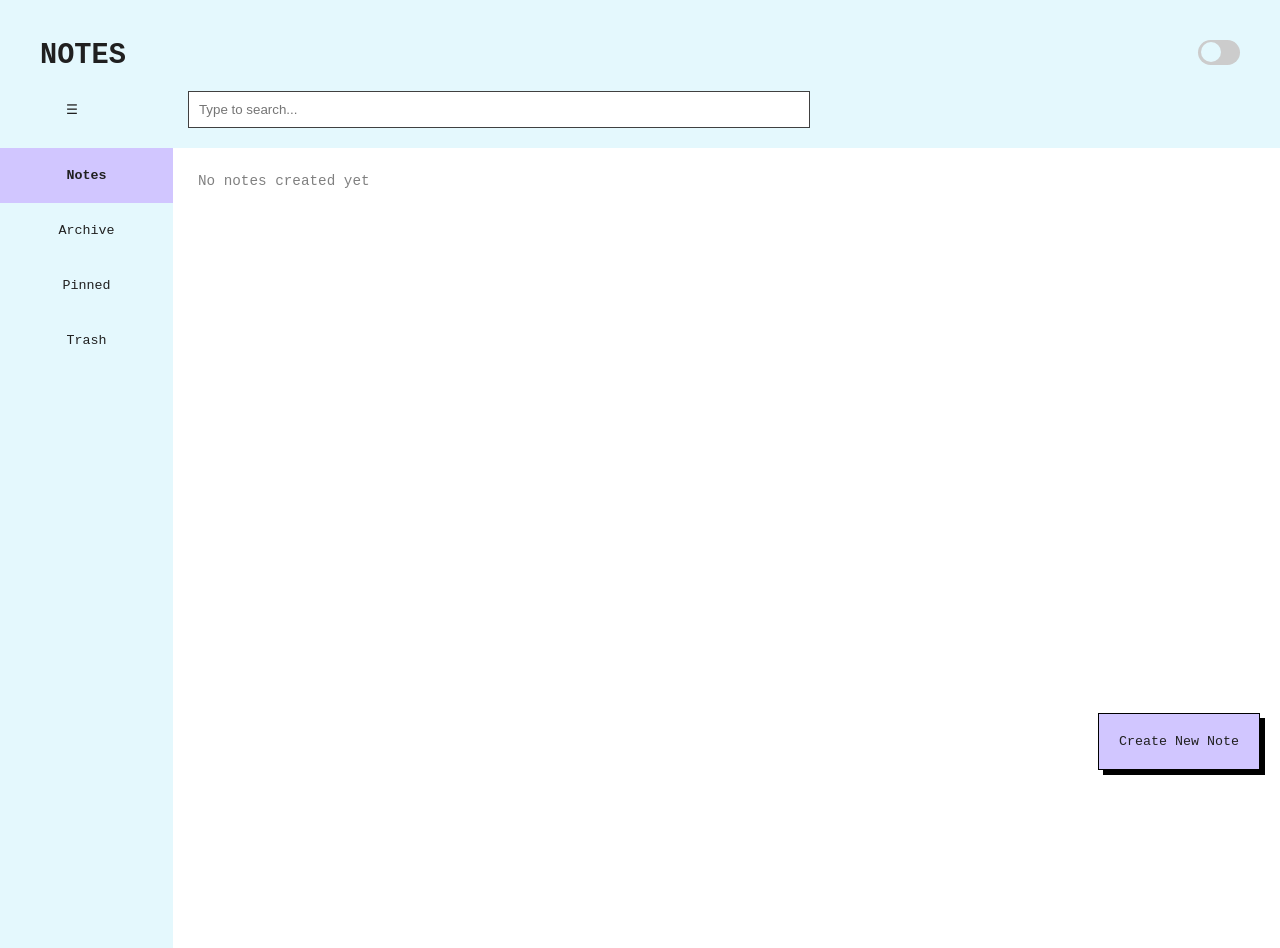
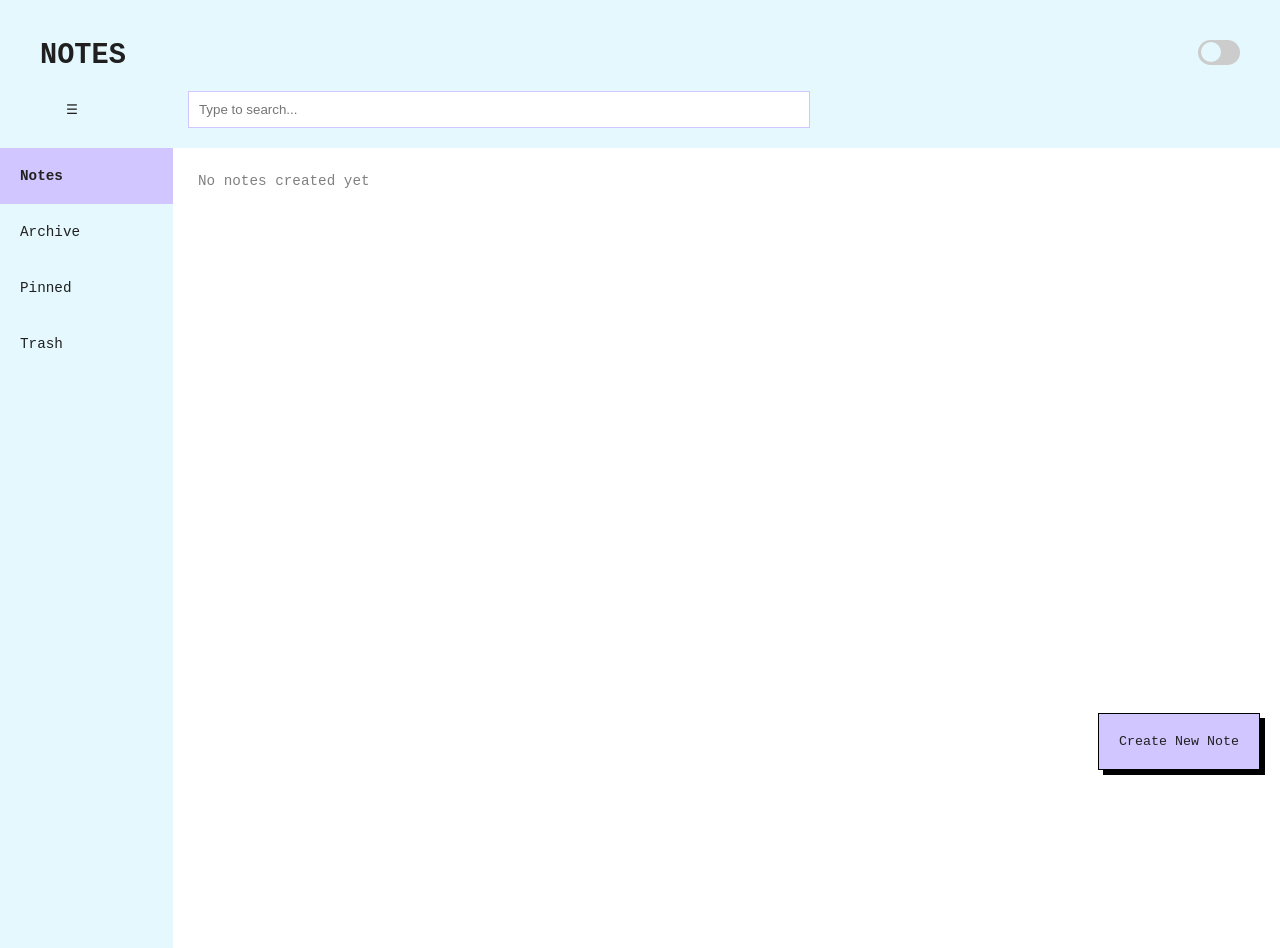
Before and after one commit to sakshikapoor/notes, a React (Create React App) app in the folder my-app/: page /notes/all in a window 1280 px wide. Built offline with nearby package versions, Linux system fonts and the light colour scheme.

Commit message:
minor changes

```diff
--- a/my-app/src/components/Header.css
+++ b/my-app/src/components/Header.css
@@ -20,7 +20,7 @@
   padding: 10px;
   background: var(--secondary-bg-color);
   color: var(--font-color);
-  border: 1px solid #404040;
+  border: 1px solid var( --primary-dark-color);
 }
 
 .header-hamburger {
--- a/my-app/src/components/Sidebar.css
+++ b/my-app/src/components/Sidebar.css
@@ -16,11 +16,18 @@
 .sidebar-tabs {
   padding: 20px;
   border: none;
-  width: 100%;
   cursor: pointer;
   font-family: monospace;
   background: unset;
   color: var(--font-color);
+}
+
+.sidebar-link {
+  text-decoration: none;
+}
+
+.sidebar-link:focus > div {
+  border: 1px solid var(--primary-dark-color)
 }
 
 @media only screen and (max-width: 512px) {
--- a/my-app/src/components/Sidebar.js
+++ b/my-app/src/components/Sidebar.js
@@ -4,6 +4,7 @@ import { useDispatch, useSelector } from "react-redux";
 import tabs from "../initializations/tabs";
 import { Link, useHistory, useParams } from 'react-router-dom'
 import tabActions from '../actions/tabActions';
+import searchActions from '../actions/searchAction';
 
 const Sidebar = () => {
   const showSideBar = useSelector(state => state.sideBar);
@@ -31,19 +32,23 @@ const Sidebar = () => {
     }
   })
 
+  const removeSearch = () => {
+    dispatch(searchActions.closeSearch());
+  }
 
   const tabViews = tabs.map(tab => {
     return (
-      <Link to={`/notes/${tab.id}`} key={tab.id}>
-        <button
+      <Link to={`/notes/${tab.id}`} key={tab.id} className="sidebar-link">
+        <div
           className={
             selectedTab === tab.id
               ? "sidebar-tabs sidebar-selected "
               : "sidebar-tabs"
           }
+          onClick={removeSearch}
         >
           {tab.name}
-        </button>
+        </div>
       </Link>
     );
   });
--- a/my-app/src/components/notes/NoteList.css
+++ b/my-app/src/components/notes/NoteList.css
@@ -29,7 +29,7 @@
 
 .notes-action-type:last-child {
   color: var(--primary-warn-color);
-  padding-left: 40%;
+  margin-left: 40%;
 }
 
 .notes-action-type:hover {
@@ -45,6 +45,6 @@
 }
 @media only screen and (max-width: 1280px) {
   .notes-action-type:last-child {
-    padding-left: unset;
+    margin-left: unset;
   }
 }
```
